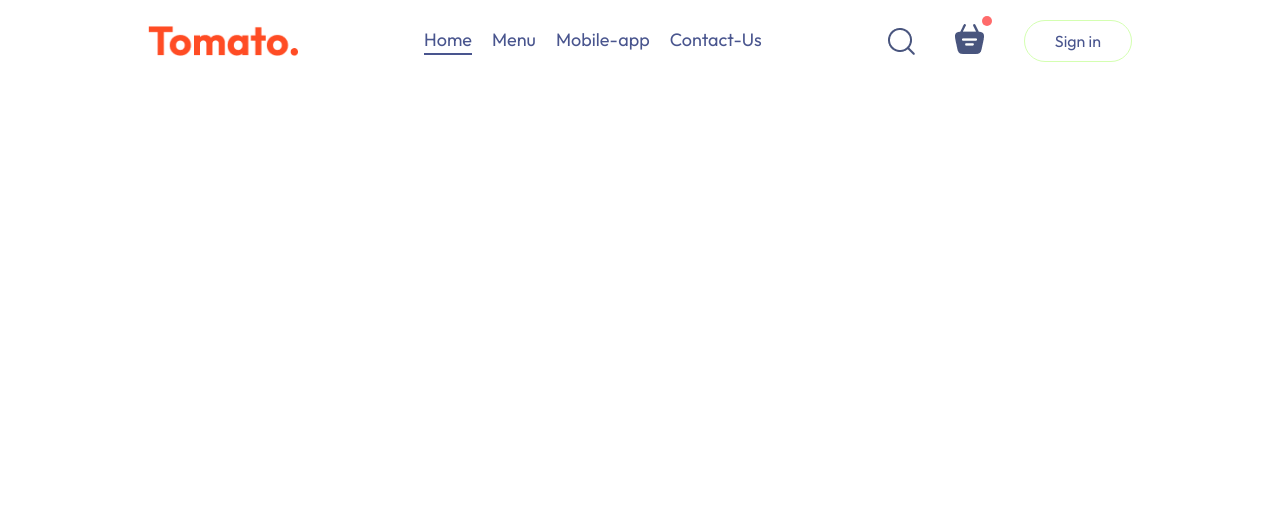
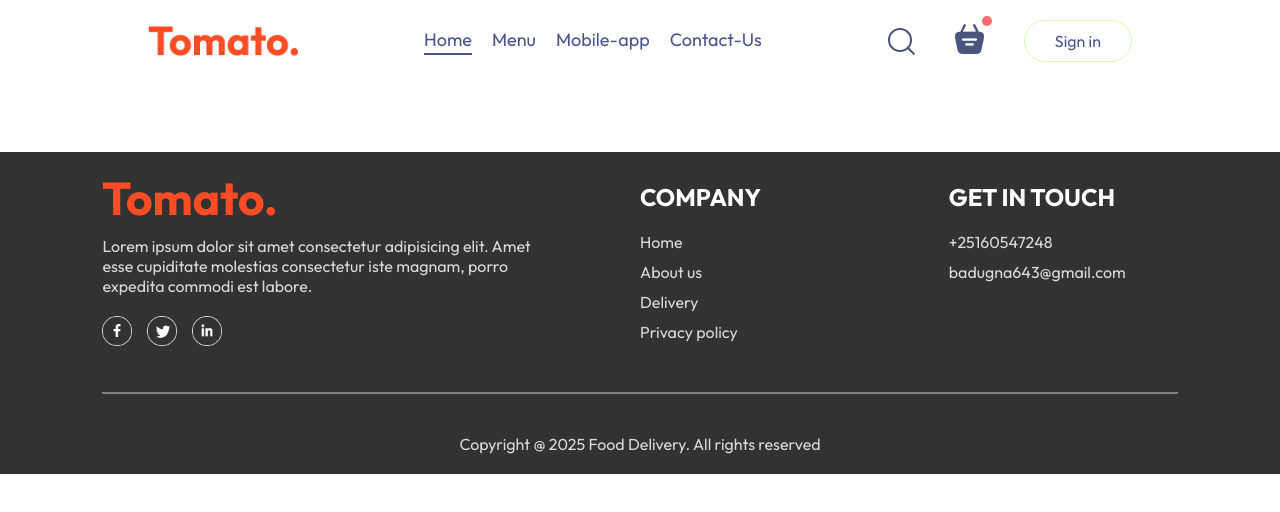
Before and after one commit to Boniadgithub/Food-delivery-web, a React (Vite) app: page /order in a window 1280 px wide. Shown: the top 512 px of the page. Built offline with nearby package versions, Linux system fonts and the light colour scheme.

Commit message:
footer done

```diff
--- a/src/components/Footer/Footer.css
+++ b/src/components/Footer/Footer.css
@@ -0,0 +1,44 @@
+.footer{
+    color: #d9d9d9;
+    background-color: #323232;
+    display: flex;
+    flex-direction: column;
+    align-items: center;
+    gap: 20px;
+    padding: 20px 8vw;
+    padding-top: 10px;
+    margin-top: 90px;
+}
+.footer-content{
+    display: grid;
+    gap: 80px;
+    width: 100%;
+    grid-template-columns: 2fr 1fr 1fr ;
+    margin-top: 20px;
+}
+.footer-content-left, .footer-content-right, .footer-content-center{
+    display: flex;
+    flex-direction: column;
+    gap: 20px;
+    align-items: start;
+}
+.footer-content-left li, .footer-content-right li, .footer-content-center li{
+    list-style:none;
+    margin-bottom: 10px;
+    cursor: pointer;
+}
+.footer-content-right h2, .footer-content-center h2{
+    color: white;
+}
+.footer-social-icons img{
+    width: 30px;
+    cursor: pointer;
+    margin-right: 15px;
+}
+.footer hr{
+    width: 100%;
+    height: 2px;
+    margin: 20px 0;
+    background-color: gray;
+    border: none;
+}
--- a/src/components/Footer/Footer.jsx
+++ b/src/components/Footer/Footer.jsx
@@ -1,20 +1,40 @@
 import React from 'react'
 import './Footer.css'
+import { assets } from '../../assets/assets'
 const Footer = () => {
   return (
     <div className='footer' id="footer">
        <div className='footer-content'>
         <div className='footer-content-left'>
-
+      <img src={ assets.logo} alt="logo" />
+      <p>Lorem ipsum dolor sit amet consectetur adipisicing elit. Amet esse cupiditate molestias consectetur iste magnam, porro expedita commodi est labore.</p>
+      <div className='footer-social-icons'>
+         <img src={assets.facebook_icon} alt=''/>
+         <img src={assets.twitter_icon} alt=''/>
+         <img src={assets.linkedin_icon} alt=''/>
+      </div>
         </div>
         <div className='footer-content-center'>
-
+           <h2>COMPANY</h2>
+           <ul>
+            <li>Home</li>
+            <li>About us</li>
+            <li>Delivery</li>
+            <li>Privacy policy</li>
+           </ul>
         </div>
         <div className="footer-content-right">
+        <h2>GET IN TOUCH</h2>
+        <ul>
+            <li>+25160547248</li>
+            <li>badugna643@gmail.com</li>
 
+        </ul>
 
         </div>
        </div>
+       <hr/>
+       <p className='footer-copyright'>Copyright @ 2025 Food Delivery. All rights reserved</p>
      </div>
   )
 }
```
